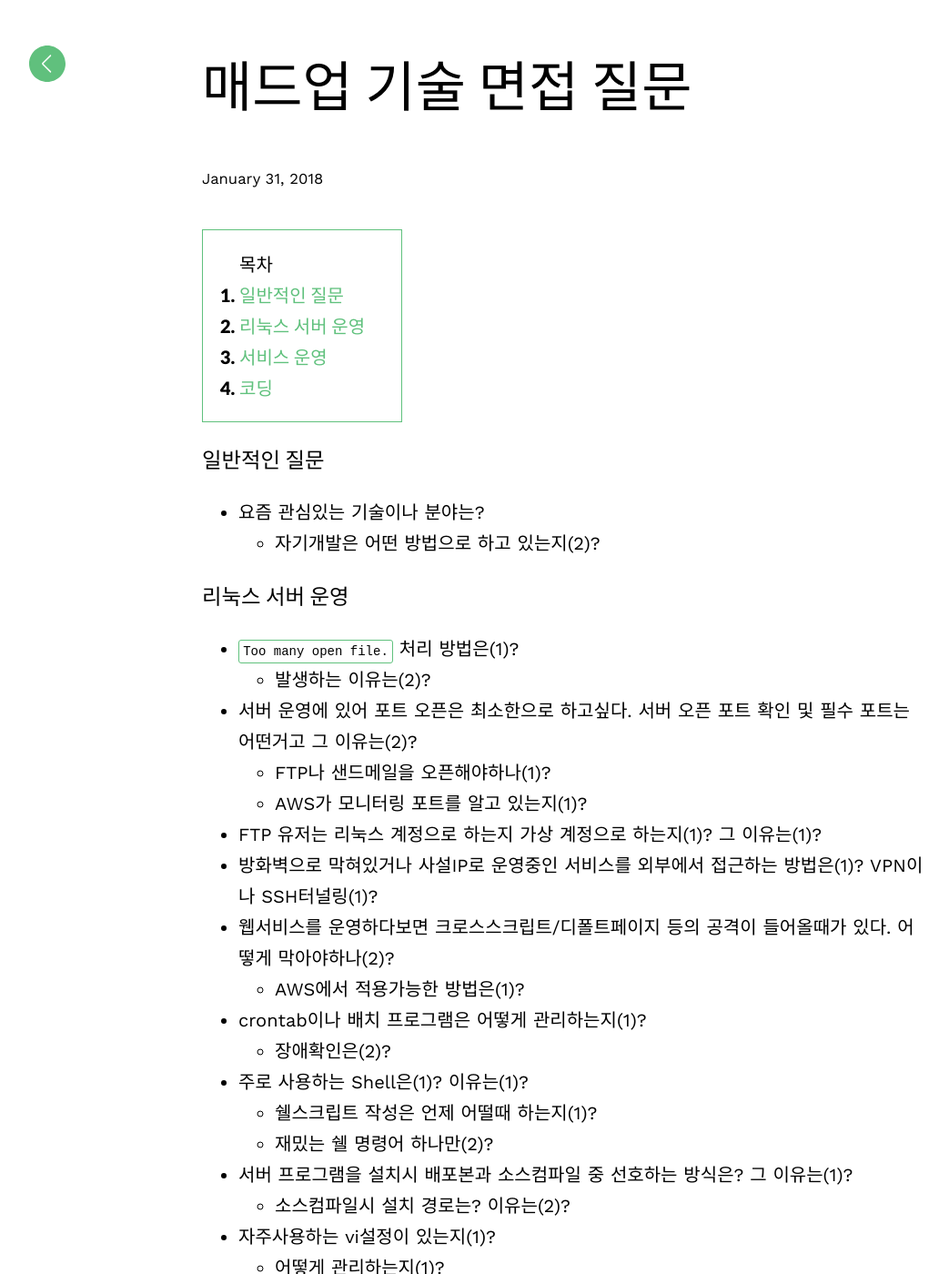
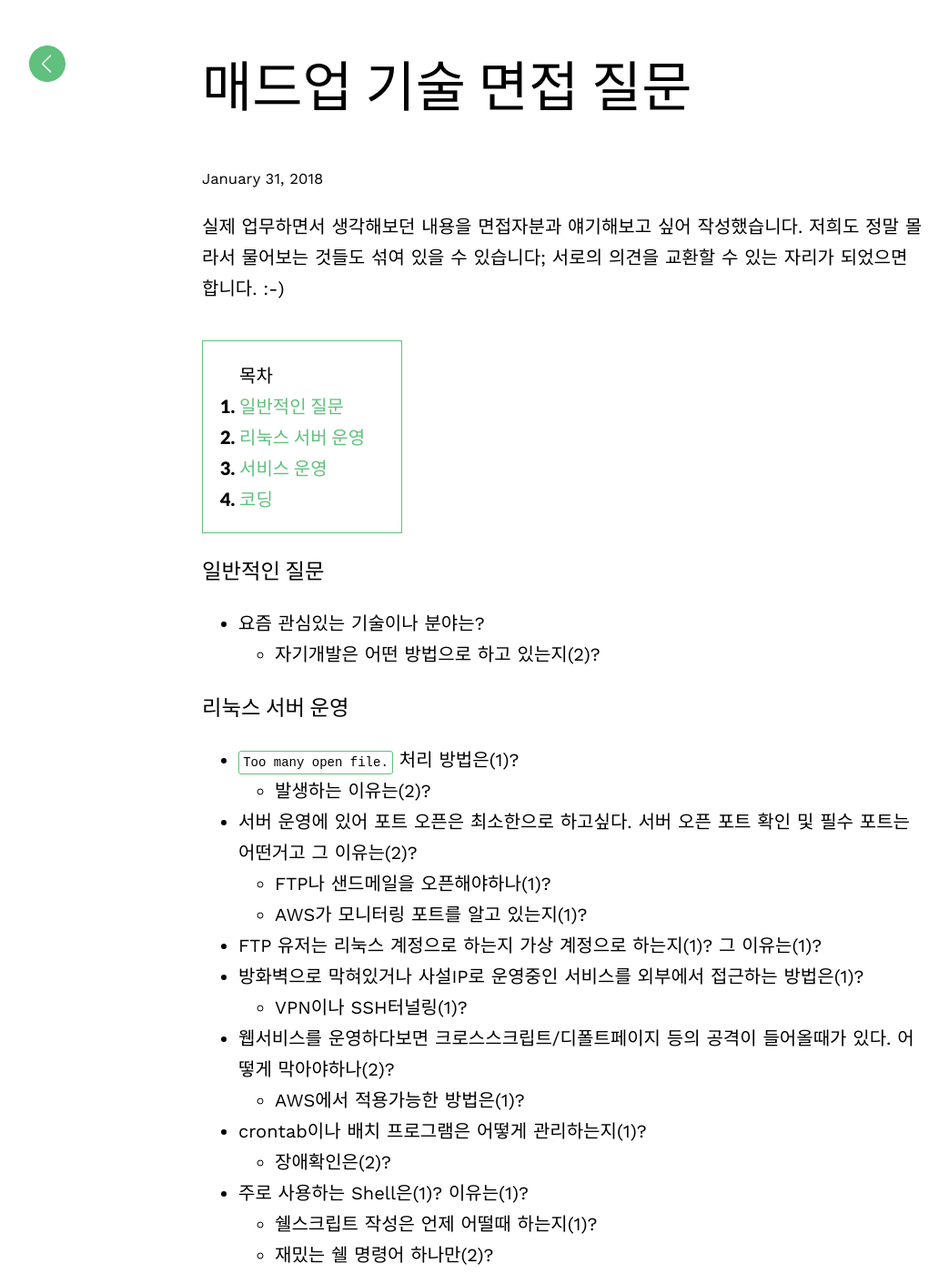
Before and after one commit to madup-inc/madup-inc.github.io, a Jekyll site: the page built from _posts/2018-01-31-MadtechInterviewQuestions.md, in a window 1280 px wide and 1400 px high. Shown: the whole window at 91% size, without its empty margins (18-1061 px from the left). Built offline with Jekyll 4.4.1, drawn with Linux system fonts in a browser that asks for light colours; some web fonts are replaced.

Commit message:
내용 추가

```diff
--- a/_posts/2018-01-31-MadtechInterviewQuestions.md
+++ b/_posts/2018-01-31-MadtechInterviewQuestions.md
@@ -2,6 +2,8 @@
 layout: post
 title: 매드업 기술 면접 질문
 ---
+실제 업무하면서 생각해보던 내용을 면접자분과 얘기해보고 싶어 작성했습니다. 저희도 정말 몰라서 물어보는 것들도 섞여 있을 수 있습니다; 서로의 의견을 교환할 수 있는 자리가 되었으면 합니다. :-)
+
 * Do not remove this line (it will not be displayed)
 {:toc}
 
@@ -16,7 +18,8 @@ title: 매드업 기술 면접 질문
    * FTP나 샌드메일을 오픈해야하나(1)?
    * AWS가 모니터링 포트를 알고 있는지(1)?
  * FTP 유저는 리눅스 계정으로 하는지 가상 계정으로 하는지(1)? 그 이유는(1)?
- * 방화벽으로 막혀있거나 사설IP로 운영중인 서비스를 외부에서 접근하는 방법은(1)? VPN이나 SSH터널링(1)?
+ * 방화벽으로 막혀있거나 사설IP로 운영중인 서비스를 외부에서 접근하는 방법은(1)?
+   * VPN이나 SSH터널링(1)?
  * 웹서비스를 운영하다보면 크로스스크립트/디폴트페이지 등의 공격이 들어올때가 있다. 어떻게 막아야하나(2)?
    * AWS에서 적용가능한 방법은(1)?
  * crontab이나 배치 프로그램은 어떻게 관리하는지(1)?
```
